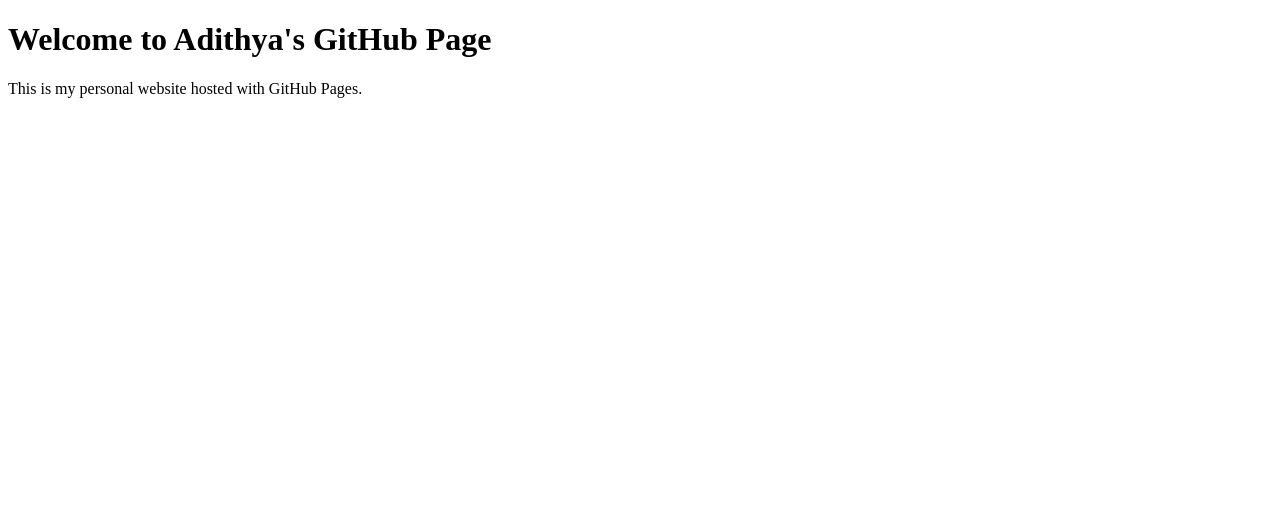
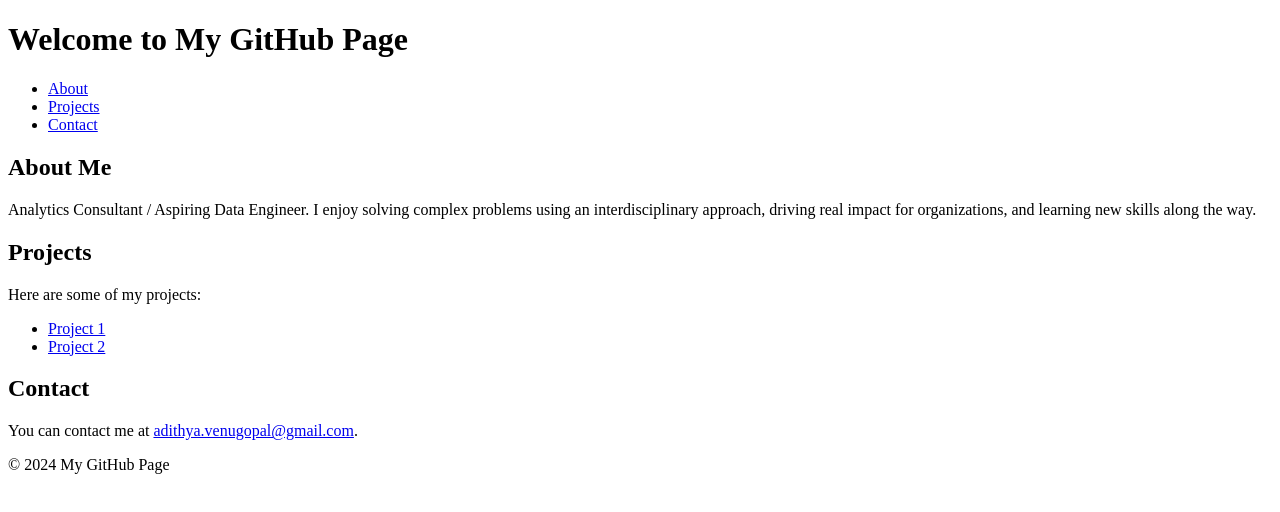
Before and after one commit to alphadi/alphadi.github.io, a plain HTML site: page index.html in a window 1280 px wide. Drawn offline with Linux system fonts and the light colour scheme.

Commit message:
Update index.html

```diff
--- a/index.html
+++ b/index.html
@@ -3,10 +3,38 @@
 <head>
     <meta charset="UTF-8">
     <meta name="viewport" content="width=device-width, initial-scale=1.0">
-    <title>Adithya V</title>
+    <title>My GitHub Page</title>
+    <link rel="stylesheet" href="styles.css">
 </head>
 <body>
-    <h1>Welcome to Adithya's GitHub Page</h1>
-    <p>This is my personal website hosted with GitHub Pages.</p>
+    <header>
+        <h1>Welcome to My GitHub Page</h1>
+        <nav>
+            <ul>
+                <li><a href="#about">About</a></li>
+                <li><a href="#projects">Projects</a></li>
+                <li><a href="#contact">Contact</a></li>
+            </ul>
+        </nav>
+    </header>
+    <section id="about">
+        <h2>About Me</h2>
+        <p>Analytics Consultant / Aspiring Data Engineer. I enjoy solving complex problems using an interdisciplinary approach, driving real impact for organizations, and learning new skills along the way.</p>
+    </section>
+    <section id="projects">
+        <h2>Projects</h2>
+        <p>Here are some of my projects:</p>
+        <ul>
+            <li><a href="https://github.com/yourusername/project1">Project 1</a></li>
+            <li><a href="https://github.com/yourusername/project2">Project 2</a></li>
+        </ul>
+    </section>
+    <section id="contact">
+        <h2>Contact</h2>
+        <p>You can contact me at <a href="mailto:youremail@example.com">adithya.venugopal@gmail.com</a>.</p>
+    </section>
+    <footer>
+        <p>&copy; 2024 My GitHub Page</p>
+    </footer>
 </body>
 </html>
```
